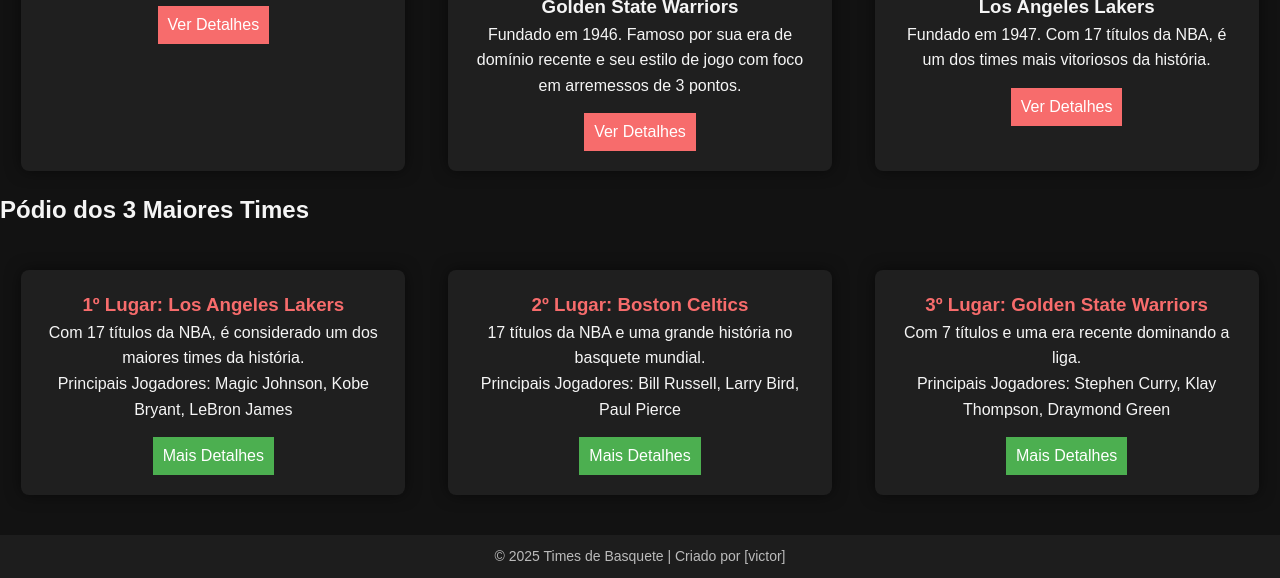
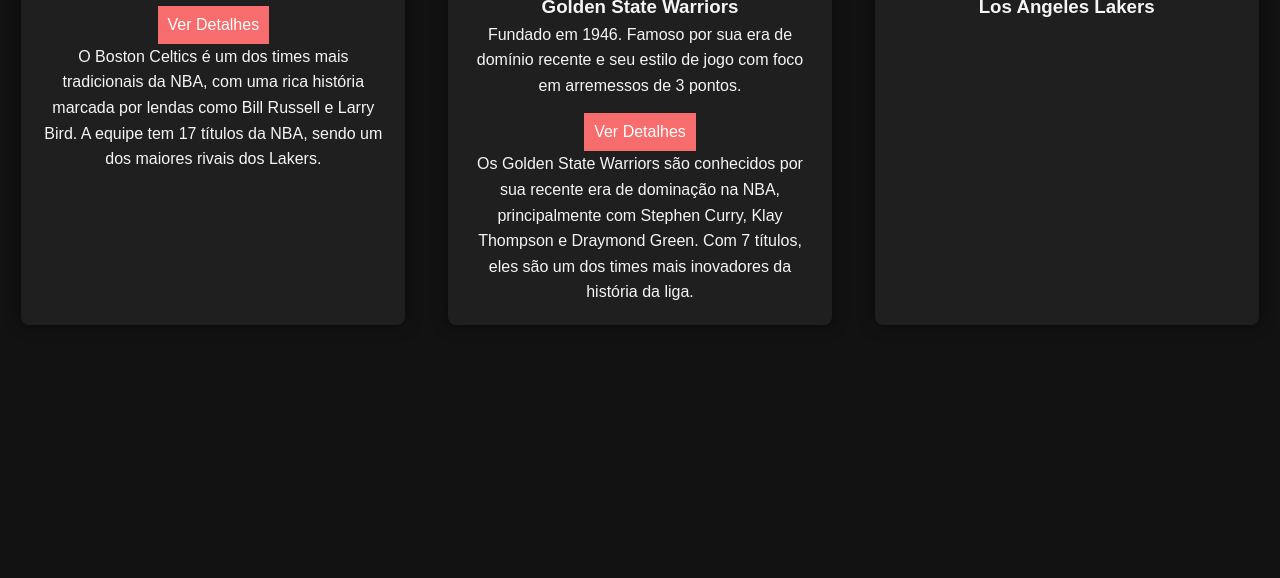
Before and after one commit to Victor2B2025/basquete, a plain HTML site: page index.html in a window 1280 px wide. Shown: the part 321-899 px from the top of the page. After the commit the page ends 800 px from the top, so only its background shows below. Drawn offline with Linux system fonts and the light colour scheme.

Commit message:
Update index.html

```diff
--- a/index.html
+++ b/index.html
@@ -19,16 +19,18 @@
 
     <main>
         <!-- Seção dos Times -->
-        <section id="times">
+        <section id="times" class="animated-section">
             <h2>Times de Basquete</h2>
             <div class="times-container">
                 <!-- Time 1 (Boston Celtics) -->
                 <div class="time">
                     <img src="assets/channels4_profile.jpg" alt="Logo Boston Celtics">
                     <h3>Boston Celtics</h3>
-                    <p>Fundado em 1946. Também com 17 títulos da NBA, é um dos maiores rivais dos Lakers.</p>
-                    <button onclick="exibirDetalhes('celtics')">Ver Detalhes</button>
-                    <div id="celtics" class="detalhes"></div>
+                    <p>Fundado em 1946. Com 17 títulos da NBA, é um dos maiores rivais dos Lakers.</p>
+                    <button onclick="toggleDetails('celtics')">Ver Detalhes</button>
+                    <div id="celtics" class="detalhes">
+                        <p>O Boston Celtics é um dos times mais tradicionais da NBA, com uma rica história marcada por lendas como Bill Russell e Larry Bird. A equipe tem 17 títulos da NBA, sendo um dos maiores rivais dos Lakers.</p>
+                    </div>
                 </div>
 
                 <!-- Time 2 (Golden State Warriors) -->
@@ -36,63 +38,13 @@
                     <img src="assets/channels4_profile (1).jpg" alt="Logo Golden State Warriors">
                     <h3>Golden State Warriors</h3>
                     <p>Fundado em 1946. Famoso por sua era de domínio recente e seu estilo de jogo com foco em arremessos de 3 pontos.</p>
-                    <button onclick="exibirDetalhes('warriors')">Ver Detalhes</button>
-                    <div id="warriors" class="detalhes"></div>
+                    <button onclick="toggleDetails('warriors')">Ver Detalhes</button>
+                    <div id="warriors" class="detalhes">
+                        <p>Os Golden State Warriors são conhecidos por sua recente era de dominação na NBA, principalmente com Stephen Curry, Klay Thompson e Draymond Green. Com 7 títulos, eles são um dos times mais inovadores da história da liga.</p>
+                    </div>
                 </div>
 
                 <!-- Time 3 (Los Angeles Lakers) -->
                 <div class="time">
                     <img src="assets/lakers.jpg" alt="Logo Los Angeles Lakers">
                     <h3>Los Angeles Lakers</h3>
-                    <p>Fundado em 1947. Com 17 títulos da NBA, é um dos times mais vitoriosos da história.</p>
-                    <button onclick="exibirDetalhes('lakers')">Ver Detalhes</button>
-                    <div id="lakers" class="detalhes"></div>
-                </div>
-            </div>
-        </section>
-
-        <!-- Seção do Pódio -->
-        <section id="podio">
-            <h2>Pódio dos 3 Maiores Times</h2>
-            <div class="podio">
-                <!-- Pódio -->
-                <div class="podio-item">
-                    <h3>1º Lugar: Los Angeles Lakers</h3>
-                    <p>Com 17 títulos da NBA, é considerado um dos maiores times da história.</p>
-                    <p>Principais Jogadores: Magic Johnson, Kobe Bryant, LeBron James</p>
-                    <button class="tablink" onclick="openTab(event, 'lakers-details')">Mais Detalhes</button>
-                    <div id="lakers-details" class="tabcontent">
-                        <p>O Los Angeles Lakers tem 17 títulos e grandes lendas como Magic Johnson, Kobe Bryant e LeBron James. Além disso, é conhecido por seu jogo estiloso e sua torcida apaixonada.</p>
-                    </div>
-                </div>
-
-                <div class="podio-item">
-                    <h3>2º Lugar: Boston Celtics</h3>
-                    <p>17 títulos da NBA e uma grande história no basquete mundial.</p>
-                    <p>Principais Jogadores: Bill Russell, Larry Bird, Paul Pierce</p>
-                    <button class="tablink" onclick="openTab(event, 'celtics-details')">Mais Detalhes</button>
-                    <div id="celtics-details" class="tabcontent">
-                        <p>Com 17 títulos, o Boston Celtics é uma das equipes mais bem-sucedidas, com lendas como Bill Russell e Larry Bird, além de ser um rival histórico dos Lakers.</p>
-                    </div>
-                </div>
-
-                <div class="podio-item">
-                    <h3>3º Lugar: Golden State Warriors</h3>
-                    <p>Com 7 títulos e uma era recente dominando a liga.</p>
-                    <p>Principais Jogadores: Stephen Curry, Klay Thompson, Draymond Green</p>
-                    <button class="tablink" onclick="openTab(event, 'warriors-details')">Mais Detalhes</button>
-                    <div id="warriors-details" class="tabcontent">
-                        <p>Com um estilo de jogo revolucionário, o Golden State Warriors tem 7 títulos, sendo um dos times mais dominantes nos últimos anos, liderado por Stephen Curry e sua linha de 3 pontos.</p>
-                    </div>
-                </div>
-            </div>
-        </section>
-    </main>
-
-    <footer>
-        <p>&copy; 2025 Times de Basquete | Criado por [victor]</p>
-    </footer>
-
-    <script src="script.js"></script>
-</body>
-</html>
```
